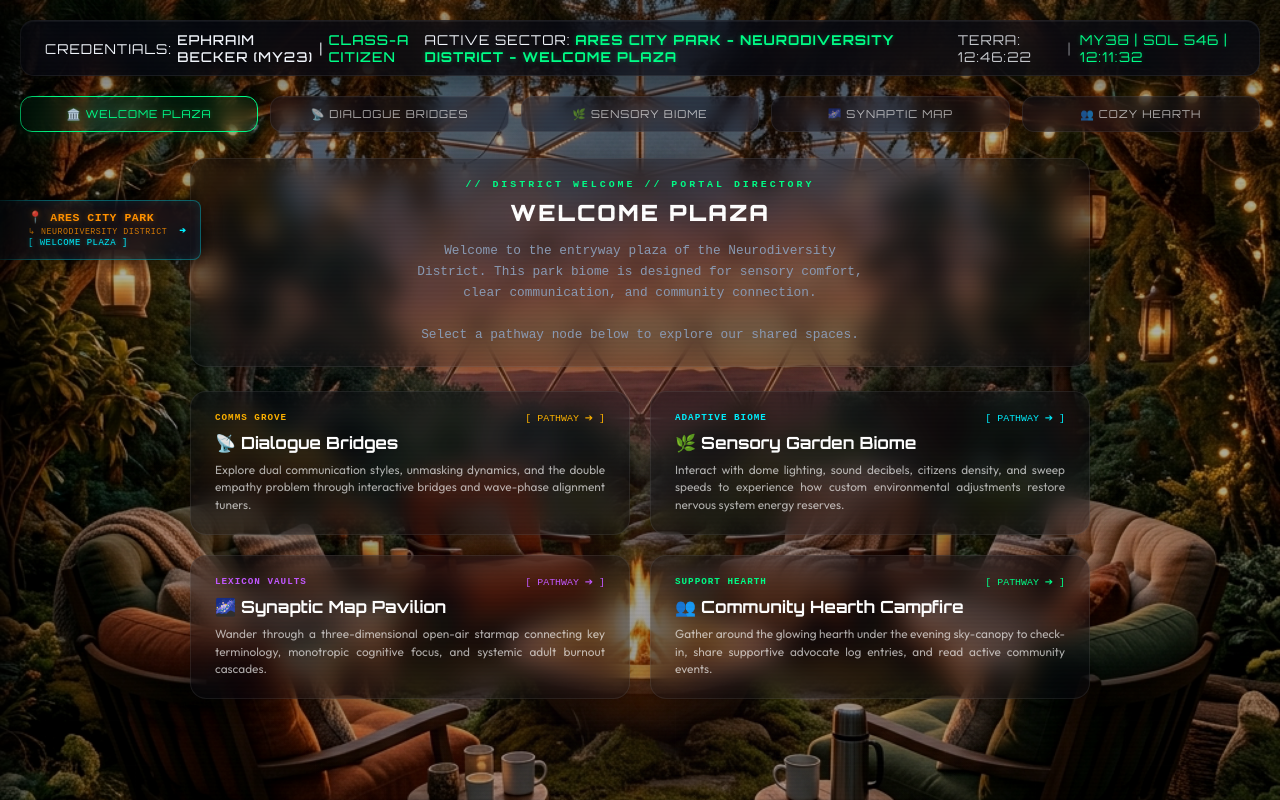
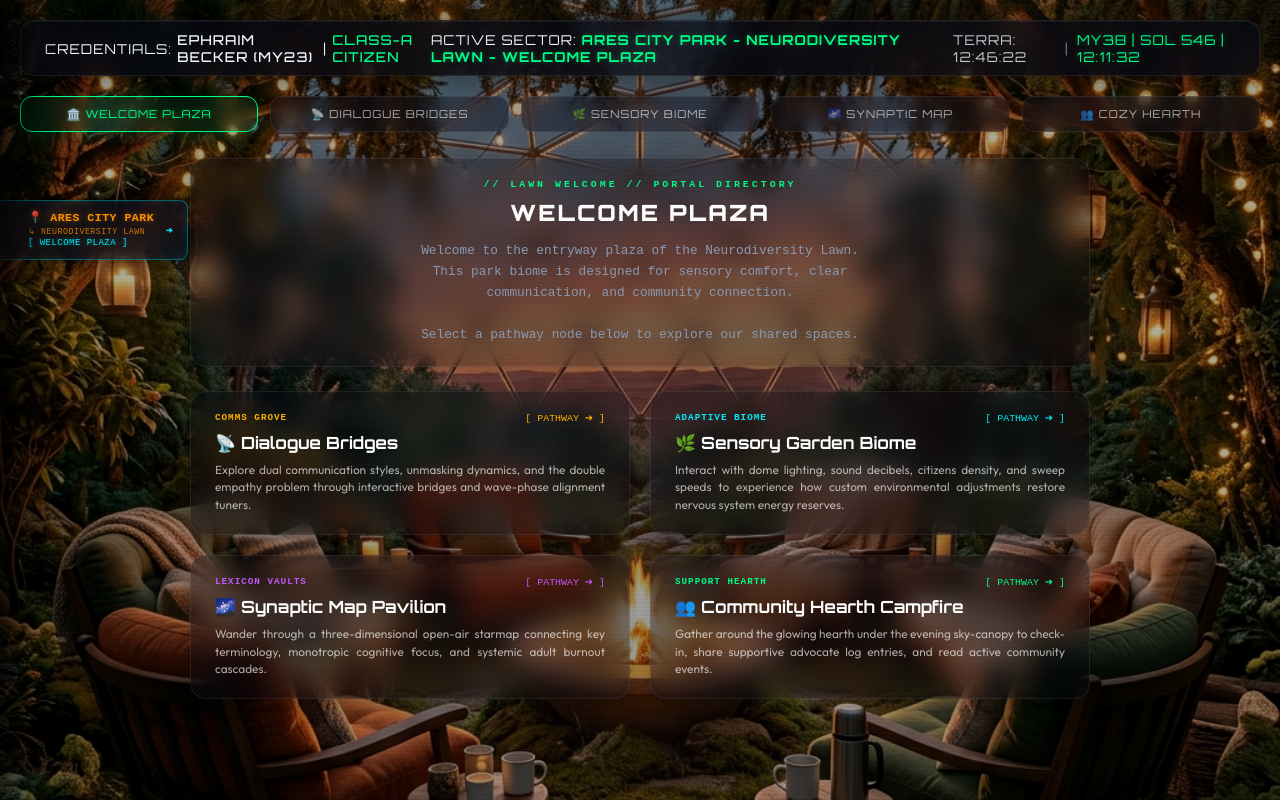
Before and after one commit to EphraimB/ephraim-becker-v3, a Next.js app: page /neurodiversity in a window 1280 px wide. Built offline with nearby package versions, Linux system fonts and the light colour scheme.

Commit message:
Renamed neurodiversity district to lawn

```diff
--- a/app/neurodiversity/page.js
+++ b/app/neurodiversity/page.js
@@ -1,8 +1,8 @@
 import NeurodiversityDistrict from '../../components/NeurodiversityDistrict';
 
 export const metadata = {
-  title: 'Ares City Park - Neurodiversity District Entrance Plaza',
-  description: 'Step into the Neurodiversity District Entrance Plaza inside Ares City dome park, a physical district built around human cognitive diversity.',
+  title: 'Ares City Park - Neurodiversity Lawn Entrance Plaza',
+  description: 'Step into the Neurodiversity Lawn Entrance Plaza inside Ares City dome park, a physical park biome built around human cognitive diversity.',
 };
 
 export default function DistrictPlazaPage() {
--- a/app/park/page.js
+++ b/app/park/page.js
@@ -73,7 +73,7 @@ export default function ParkPlazaLandingPage() {
     },
     {
       id: 'neurodiversity',
-      title: '🧠 Neurodiversity District',
+      title: '🧠 Neurodiversity Lawn',
       subtitle: 'Region-2 Pride Biome',
       route: '/neurodiversity',
       desc: 'A public park biome designed for sensory comfort, clear communication, and community connection.',
--- a/components/CityGridMap.js
+++ b/components/CityGridMap.js
@@ -7,11 +7,11 @@ const COORDS = {
   '/': { x: 0, y: 0, name: 'CITIZEN SUITE' },
   '/portfolio': { x: -220, y: 0, name: 'PORTFOLIO ARCHIVES' },
   '/park': { x: 150, y: -100, name: 'ARES CITY PARK' },
-  '/neurodiversity': { x: 150, y: -100, name: 'ARES CITY PARK - NEURODIVERSITY DISTRICT - WELCOME PLAZA' },
-  '/neurodiversity/comms-grove': { x: 150, y: -100, name: 'ARES CITY PARK - NEURODIVERSITY DISTRICT - DIALOGUE BRIDGES' },
-  '/neurodiversity/sensory-garden': { x: 150, y: -100, name: 'ARES CITY PARK - NEURODIVERSITY DISTRICT - SENSORY GARDEN' },
-  '/neurodiversity/lexicon-pavilion': { x: 150, y: -100, name: 'ARES CITY PARK - NEURODIVERSITY DISTRICT - LEXICON PAVILION' },
-  '/neurodiversity/meetup-campfire': { x: 150, y: -100, name: 'ARES CITY PARK - NEURODIVERSITY DISTRICT - COMMUNITY HEARTH' },
+  '/neurodiversity': { x: 150, y: -100, name: 'ARES CITY PARK - NEURODIVERSITY LAWN - WELCOME PLAZA' },
+  '/neurodiversity/comms-grove': { x: 150, y: -100, name: 'ARES CITY PARK - NEURODIVERSITY LAWN - DIALOGUE BRIDGES' },
+  '/neurodiversity/sensory-garden': { x: 150, y: -100, name: 'ARES CITY PARK - NEURODIVERSITY LAWN - SENSORY GARDEN' },
+  '/neurodiversity/lexicon-pavilion': { x: 150, y: -100, name: 'ARES CITY PARK - NEURODIVERSITY LAWN - LEXICON PAVILION' },
+  '/neurodiversity/meetup-campfire': { x: 150, y: -100, name: 'ARES CITY PARK - NEURODIVERSITY LAWN - COMMUNITY HEARTH' },
   'academics': { x: 0, y: 120, name: 'ACADEMIC SYNC' }
 };
 
@@ -86,7 +86,7 @@ export default function CityGridMap({ isDrawer = false }) {
     {
       id: 'neurodiversity',
       label: 'SECTOR 02 // ADVOCACY',
-      title: pathname.startsWith('/neurodiversity') ? 'Ares City Park - Neurodiversity District' : 'Ares City Park',
+      title: pathname.startsWith('/neurodiversity') ? 'Ares City Park - Neurodiversity Lawn' : 'Ares City Park',
       route: '/park',
       color: '#00ff88',
       rgb: '0, 255, 136',
@@ -449,7 +449,7 @@ export default function CityGridMap({ isDrawer = false }) {
                     {pathname === '/park' && <span style={{ fontSize: '0.52rem' }}>[ ACTIVE ]</span>}
                   </div>
 
-                  {/* Item 2: Collapsible Neurodiversity District Collapsible Folder */}
+                  {/* Item 2: Collapsible Neurodiversity Lawn Collapsible Folder */}
                   <div
                     onClick={() => {
                       setIsDistrictExpanded(!isDistrictExpanded);
@@ -470,7 +470,7 @@ export default function CityGridMap({ isDrawer = false }) {
                       fontWeight: 'bold'
                     }}
                   >
-                    <span>{isDistrictExpanded ? '▼' : '▶'} ∞ Neurodiversity District</span>
+                    <span>{isDistrictExpanded ? '▼' : '▶'} ∞ Neurodiversity Lawn</span>
                     <span style={{ fontSize: '0.52rem', color: 'rgba(0, 255, 136, 0.6)' }}>[ PRIDE HUB ]</span>
                   </div>
 
--- a/components/ClientLayoutWrapper.js
+++ b/components/ClientLayoutWrapper.js
@@ -28,24 +28,24 @@ export default function ClientLayoutWrapper({ children }) {
     } else {
       if (pathname === '/neurodiversity/sensory-garden') {
         bgImage = '/assets/images/backgrounds/sensory-garden.png';
-        hudSectorName = 'Ares City Park - Neurodiversity District - Sensory Garden';
-        currentLocationName = 'ARES CITY PARK - NEURODIVERSITY DISTRICT - SENSORY GARDEN';
+        hudSectorName = 'Ares City Park - Neurodiversity Lawn - Sensory Garden';
+        currentLocationName = 'ARES CITY PARK - NEURODIVERSITY LAWN - SENSORY GARDEN';
       } else if (pathname === '/neurodiversity/comms-grove') {
         bgImage = '/assets/images/backgrounds/communication-grove.png';
-        hudSectorName = 'Ares City Park - Neurodiversity District - Dialogue Bridges';
-        currentLocationName = 'ARES CITY PARK - NEURODIVERSITY DISTRICT - DIALOGUE BRIDGES';
+        hudSectorName = 'Ares City Park - Neurodiversity Lawn - Dialogue Bridges';
+        currentLocationName = 'ARES CITY PARK - NEURODIVERSITY LAWN - DIALOGUE BRIDGES';
       } else if (pathname === '/neurodiversity/lexicon-pavilion') {
         bgImage = '/assets/images/backgrounds/mars-dome-park.png';
-        hudSectorName = 'Ares City Park - Neurodiversity District - Lexicon Pavilion';
-        currentLocationName = 'ARES CITY PARK - NEURODIVERSITY DISTRICT - LEXICON PAVILION';
+        hudSectorName = 'Ares City Park - Neurodiversity Lawn - Lexicon Pavilion';
+        currentLocationName = 'ARES CITY PARK - NEURODIVERSITY LAWN - LEXICON PAVILION';
       } else if (pathname === '/neurodiversity/meetup-campfire') {
         bgImage = '/assets/images/backgrounds/neurodiversity-meetup.png';
-        hudSectorName = 'Ares City Park - Neurodiversity District - Community Hearth';
-        currentLocationName = 'ARES CITY PARK - NEURODIVERSITY DISTRICT - COMMUNITY HEARTH';
+        hudSectorName = 'Ares City Park - Neurodiversity Lawn - Community Hearth';
+        currentLocationName = 'ARES CITY PARK - NEURODIVERSITY LAWN - COMMUNITY HEARTH';
       } else {
         bgImage = '/assets/images/backgrounds/neurodiversity-meetup.png';
-        hudSectorName = 'Ares City Park - Neurodiversity District - Welcome Plaza';
-        currentLocationName = 'ARES CITY PARK - NEURODIVERSITY DISTRICT - WELCOME PLAZA';
+        hudSectorName = 'Ares City Park - Neurodiversity Lawn - Welcome Plaza';
+        currentLocationName = 'ARES CITY PARK - NEURODIVERSITY LAWN - WELCOME PLAZA';
       }
     }
   }
--- a/components/NeurodiversityDistrict.js
+++ b/components/NeurodiversityDistrict.js
@@ -381,14 +381,14 @@ export default function NeurodiversityDistrict({ activeSector = 'plaza' }) {
               {/* Soft Translucent Welcome Signage Plaque */}
               <div className="bubbly-panel" style={{ textAlign: 'center', padding: '24px 30px', display: 'flex', flexDirection: 'column', alignItems: 'center' }}>
                 <span style={{ fontSize: '0.62rem', fontFamily: 'monospace', color: '#00ff88', letterSpacing: '3px', display: 'block', marginBottom: '8px', fontWeight: 'bold' }}>
-                  // DISTRICT WELCOME // PORTAL DIRECTORY
+                  // LAWN WELCOME // PORTAL DIRECTORY
                 </span>
                 <h1 style={{ fontFamily: 'var(--font-tech)', fontSize: '1.4rem', fontWeight: 800, color: '#fff', textTransform: 'uppercase', letterSpacing: '2px', marginBottom: '14px' }}>
                   Welcome Plaza
                 </h1>
 
                 <div style={{ fontSize: '0.8rem', color: '#8a9bb5', lineHeight: '1.65', margin: '0 auto', maxWidth: '460px', textAlign: 'center', fontFamily: 'monospace' }}>
-                  Welcome to the entryway plaza of the Neurodiversity District. This park biome is designed for sensory comfort, clear communication, and community connection.
+                  Welcome to the entryway plaza of the Neurodiversity Lawn. This park biome is designed for sensory comfort, clear communication, and community connection.
                   <br/><br/>
                   Select a pathway node below to explore our shared spaces.
                 </div>
```
